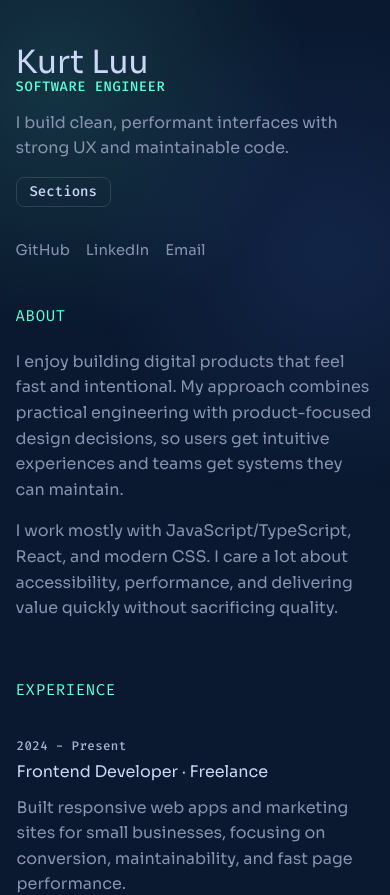
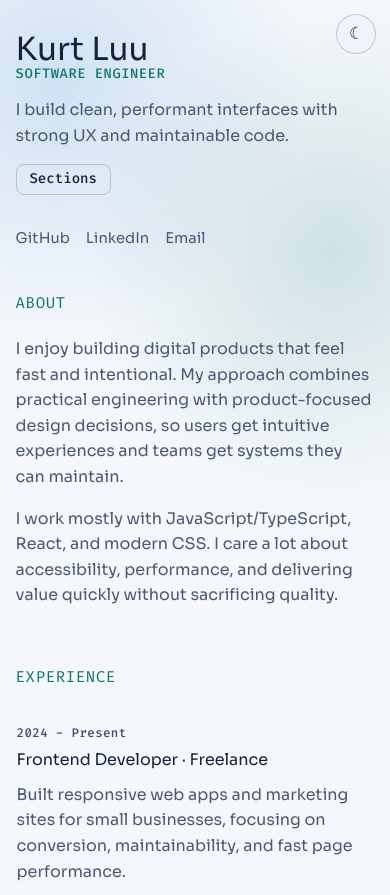
Before and after one commit to kurtluu/portfolio, a React (Vite) app in the folder react-ts-site/: page / in a window 390 px wide. Shown: the top 895 px of the page. Built offline with nearby package versions, Linux system fonts and the light colour scheme.

Commit message:
Add persistent dark/light toggle with sun and moon icons

```diff
--- a/react-ts-site/src/App.tsx
+++ b/react-ts-site/src/App.tsx
@@ -69,10 +69,29 @@ const socialLinks = [
   { href: "mailto:you@example.com", label: "Email" },
 ];
 
+type Theme = "dark" | "light";
+
 function App() {
   const [menuOpen, setMenuOpen] = useState(false);
   const [activeId, setActiveId] = useState("about");
+  const [theme, setTheme] = useState<Theme>(() => {
+    if (typeof window === "undefined") {
+      return "dark";
+    }
+
+    const savedTheme = window.localStorage.getItem("theme");
+    if (savedTheme === "dark" || savedTheme === "light") {
+      return savedTheme;
+    }
+
+    return window.matchMedia("(prefers-color-scheme: light)").matches ? "light" : "dark";
+  });
   const year = useMemo(() => new Date().getFullYear(), []);
+
+  useEffect(() => {
+    document.documentElement.setAttribute("data-theme", theme);
+    window.localStorage.setItem("theme", theme);
+  }, [theme]);
 
   useEffect(() => {
     const sections = navItems
@@ -108,6 +127,16 @@ function App() {
   return (
     <>
       <div className="background-glow" aria-hidden="true" />
+      <button
+        className="theme-toggle"
+        type="button"
+        aria-label={`Switch to ${theme === "dark" ? "light" : "dark"} mode`}
+        onClick={() => setTheme((prev) => (prev === "dark" ? "light" : "dark"))}
+      >
+        <span className="theme-icon" aria-hidden="true">
+          {theme === "dark" ? "☀" : "☾"}
+        </span>
+      </button>
 
       <div className="layout container">
         <aside className="sidebar">
--- a/react-ts-site/src/styles.css
+++ b/react-ts-site/src/styles.css
@@ -10,6 +10,23 @@
   --chip: rgba(100, 255, 218, 0.12);
   --radius: 12px;
   --shadow: 0 12px 30px rgba(2, 12, 27, 0.45);
+  --period: #a8b2d1;
+  --glow-a: rgba(100, 255, 218, 0.12);
+  --glow-b: rgba(79, 120, 255, 0.12);
+}
+
+:root[data-theme="light"] {
+  --bg: #f4f7fb;
+  --panel: #e8effa;
+  --text: #14213d;
+  --muted: #4b5875;
+  --accent: #0f766e;
+  --line: rgba(20, 33, 61, 0.2);
+  --chip: rgba(15, 118, 110, 0.14);
+  --shadow: 0 10px 24px rgba(20, 33, 61, 0.14);
+  --period: #3b4a6e;
+  --glow-a: rgba(67, 142, 216, 0.2);
+  --glow-b: rgba(15, 118, 110, 0.16);
 }
 
 * {
@@ -27,6 +44,7 @@ body {
   color: var(--text);
   font-family: "Sora", sans-serif;
   line-height: 1.6;
+  transition: background-color 0.25s ease, color 0.25s ease;
 }
 
 .background-glow {
@@ -34,8 +52,38 @@ body {
   inset: 0;
   pointer-events: none;
   background:
-    radial-gradient(circle at 15% 10%, rgba(100, 255, 218, 0.12), transparent 30%),
-    radial-gradient(circle at 85% 30%, rgba(79, 120, 255, 0.12), transparent 36%);
+    radial-gradient(circle at 15% 10%, var(--glow-a), transparent 30%),
+    radial-gradient(circle at 85% 30%, var(--glow-b), transparent 36%);
+}
+
+.theme-toggle {
+  position: fixed;
+  top: 1.25rem;
+  right: 1.25rem;
+  z-index: 30;
+  border: 1px solid var(--line);
+  background: color-mix(in srgb, var(--panel) 40%, var(--bg));
+  color: var(--text);
+  border-radius: 999px;
+  width: 2.5rem;
+  height: 2.5rem;
+  display: inline-flex;
+  align-items: center;
+  justify-content: center;
+  padding: 0;
+  font: 500 0.75rem/1 "Fira Code", monospace;
+  cursor: pointer;
+  transition: border-color 0.2s ease, transform 0.2s ease, background-color 0.2s ease;
+}
+
+.theme-icon {
+  font-size: 1.05rem;
+  line-height: 1;
+}
+
+.theme-toggle:hover {
+  border-color: var(--accent);
+  transform: translateY(-1px);
 }
 
 a {
@@ -77,7 +125,7 @@ a {
 }
 
 h1 {
-  margin: 0.8rem 0 0;
+  margin: 0;
   font-size: clamp(2rem, 3.8vw, 3rem);
   line-height: 1.1;
 }
@@ -213,7 +261,7 @@ p {
   margin: 0 0 0.45rem;
   font: 500 0.78rem/1 "Fira Code", monospace;
   letter-spacing: 0.03em;
-  color: #a8b2d1;
+  color: var(--period);
 }
 
 h3 {
@@ -266,6 +314,11 @@ h3 {
 }
 
 @media (max-width: 980px) {
+  .theme-toggle {
+    top: 0.85rem;
+    right: 0.85rem;
+  }
+
   .layout {
     grid-template-columns: 1fr;
     gap: 2.5rem;
```
